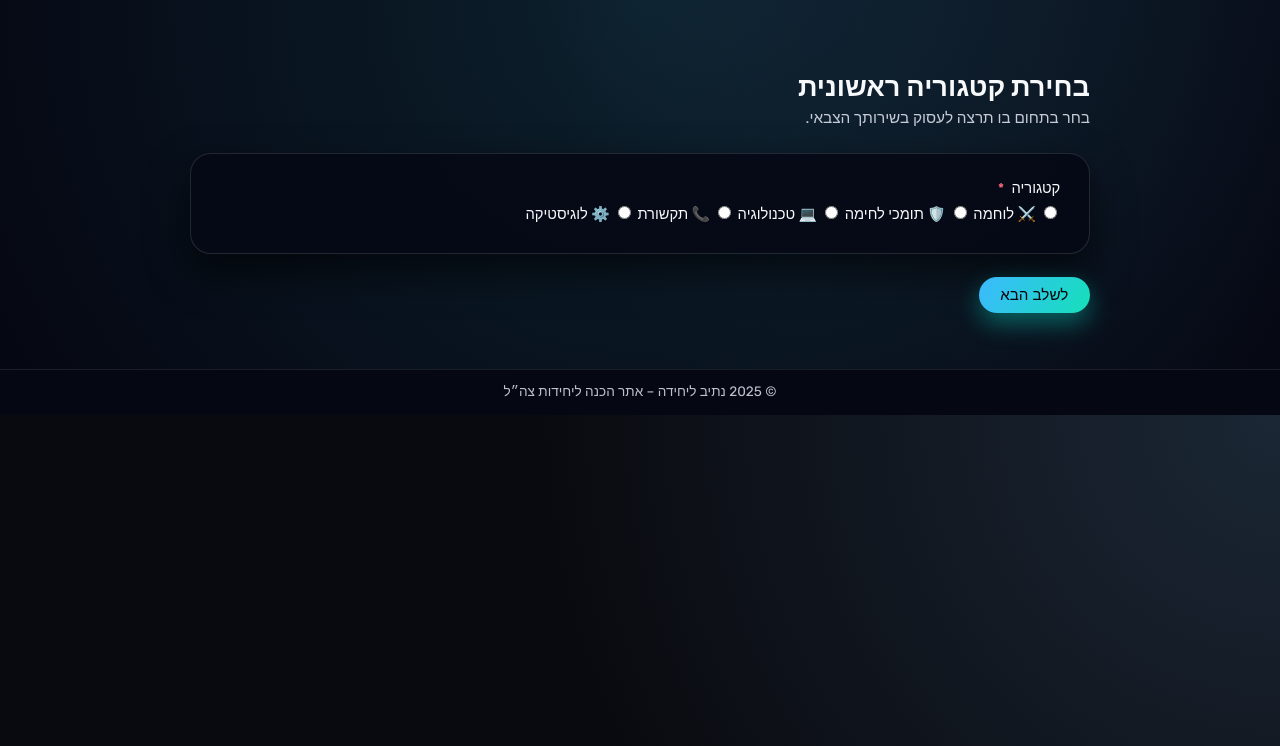
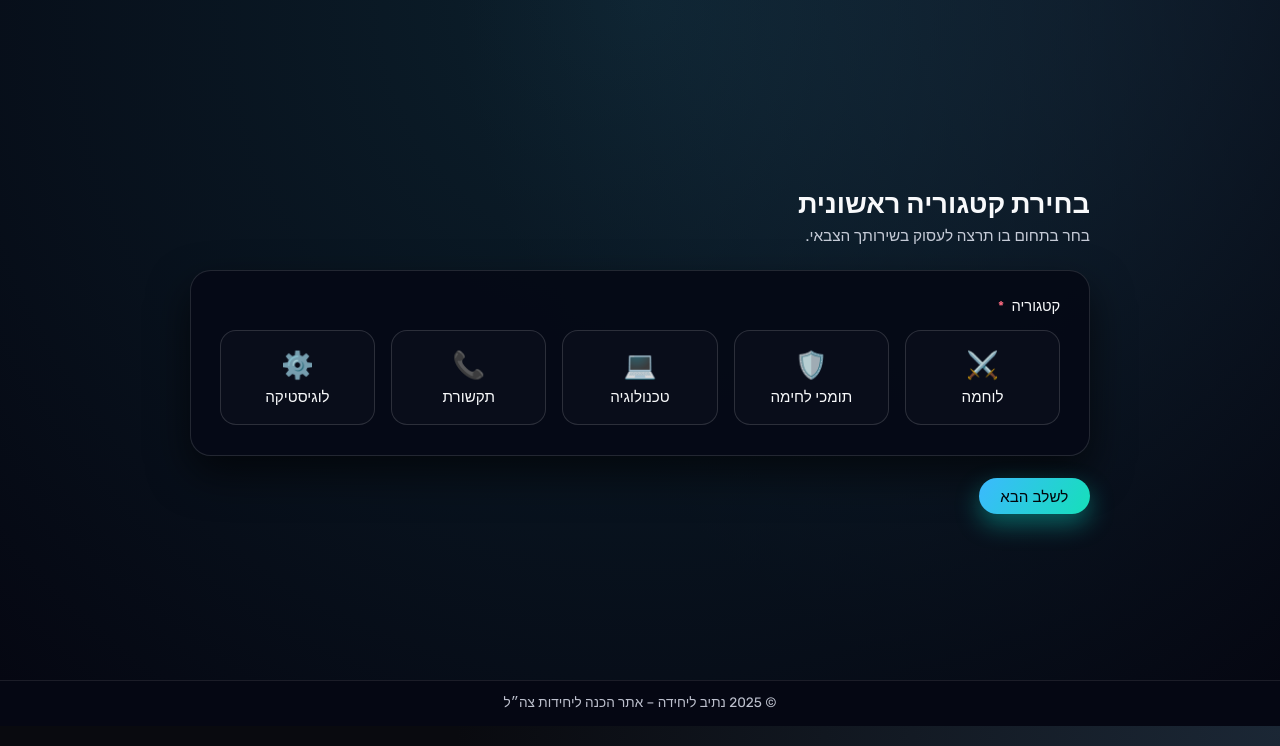
Before and after one commit to Markozavus/milprep, a Flask app: page /first-choice in a window 1280 px wide. Shown: the part 54-800 px from the top of the page. Run offline with Flask 3, Linux system fonts and the light colour scheme; the visitor is signed in with stand-in values (Sample User, id 1); data comes from the database, SQL or seed files in the repository.

Commit message:
Add files via upload

```diff
--- a/static/css/style.css
+++ b/static/css/style.css
@@ -525,3 +525,74 @@ a {
         gap: 0.8rem;
     }
 }
+
+
+
+
+/* ====== בחירת קטגוריה ====== */
+
+.category-select {
+    display: grid;
+    grid-template-columns: repeat(auto-fit, minmax(140px, 1fr));
+    gap: 1rem;
+    margin-top: 0.6rem;
+}
+
+.category-option {
+    background: rgba(10, 14, 28, 0.96);
+    border: 1px solid rgba(255, 255, 255, 0.14);
+    padding: 1.1rem 0.8rem;
+    border-radius: 1rem;
+    cursor: pointer;
+    display: flex;
+    flex-direction: column;
+    gap: 0.45rem;
+    align-items: center;
+    transition: border-color 0.25s, box-shadow 0.25s, transform 0.15s, background 0.25s;
+    user-select: none;
+}
+
+.category-option:hover {
+    border-color: #21e6b6;
+    box-shadow: 0 0 0 1px rgba(33, 230, 182, 0.4);
+    transform: translateY(-3px);
+}
+
+.category-option input {
+    display: none;
+}
+
+.category-option .icon {
+    font-size: 1.65rem;
+    opacity: 0.9;
+}
+
+.category-option .text {
+    font-size: 0.95rem;
+}
+
+/* בחירה */
+
+.category-option input:checked ~ * {
+    background: linear-gradient(120deg, #3cb9ff, #15e0b9);
+    padding: 0.4rem 0.6rem;
+    border-radius: 0.7rem;
+    font-weight: 600;
+    color: #02040a;
+}
+
+.category-option input:checked ~ .icon {
+    filter: drop-shadow(0 0 8px rgba(33, 230, 182, 0.55));
+}
+
+
+
+
+
+.form-page {
+    min-height: calc(100vh - 120px);
+    display: flex;
+    align-items: center;
+    padding: 3rem 0;
+    background: radial-gradient(circle at top, rgba(32, 190, 255, 0.12), rgba(5, 7, 18, 0.96));
+}
--- a/static/js/main.js
+++ b/static/js/main.js
@@ -17,7 +17,7 @@ document.addEventListener("DOMContentLoaded", () => {
         currentIndex = index;
     }
 
-    // אוטומטי
+    // אוטומטיד
     let sliderInterval = setInterval(() => {
         const nextIndex = (currentIndex + 1) % cards.length;
         showReview(nextIndex);
```
